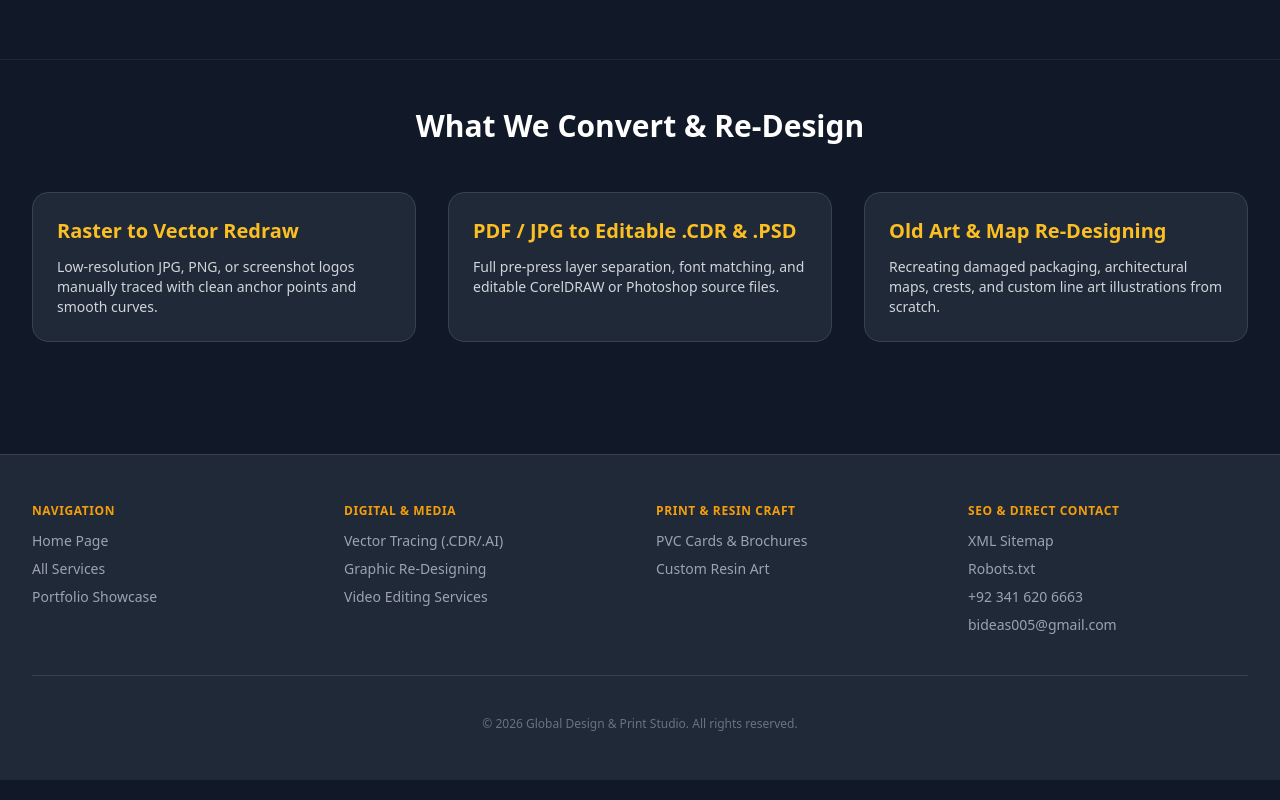
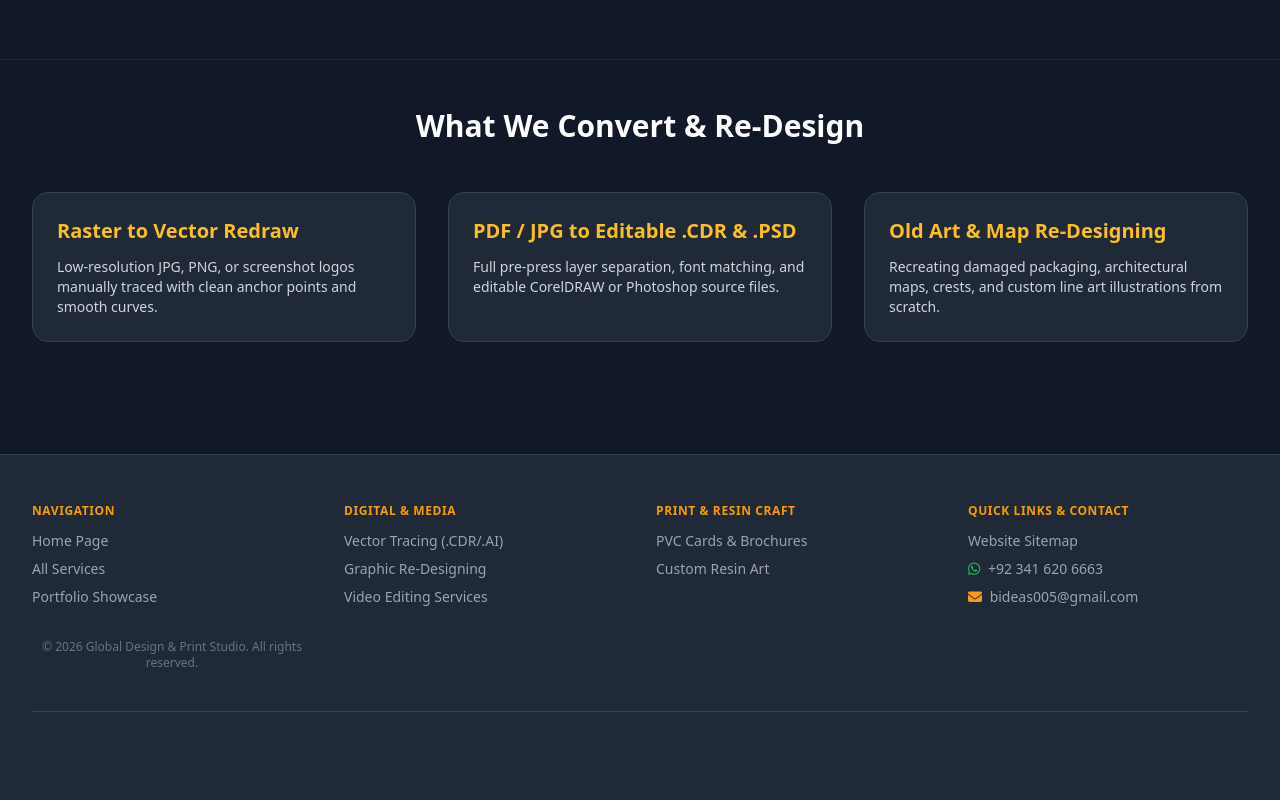
Before and after one commit to bideas005-sys/global-design-studio, a plain HTML site: page vector-tracing.html in a window 1280 px wide. Shown: the part 496-1296 px from the top of the page. Drawn offline with nearby package versions, Linux system fonts and the light colour scheme.

Commit message:
Update vector-tracing.html

```diff
--- a/vector-tracing.html
+++ b/vector-tracing.html
@@ -101,16 +101,15 @@
                         <li><a href="/resin-art.html" class="hover:text-white transition">Custom Resin Art</a></li>
                     </ul>
                 </div>
-                <div>
-                    <h3 class="text-amber-500 font-bold mb-3 uppercase tracking-wider text-xs">SEO & Direct Contact</h3>
-                    <ul class="space-y-2">
-                        <li><a href="/sitemap.xml" class="hover:text-white transition">XML Sitemap</a></li>
-                        <li><a href="/robots.txt" class="hover:text-white transition">Robots.txt</a></li>
-                        <li><a href="https://wa.me/923416206663" target="_blank" rel="noopener noreferrer" class="hover:text-white transition">+92 341 620 6663</a></li>
-                        <li><a href="mailto:bideas005@gmail.com" class="hover:text-white transition">bideas005@gmail.com</a></li>
-                    </ul>
-                </div>
-            </div>
+                <!-- Naya Clean Code -->
+<div>
+    <h3 class="text-amber-500 font-bold mb-3 uppercase tracking-wider text-xs">Quick Links & Contact</h3>
+    <ul class="space-y-2">
+        <li><a href="/sitemap.xml" class="hover:text-white transition">Website Sitemap</a></li>
+        <li><a href="https://wa.me/923416206663" target="_blank" rel="noopener noreferrer" class="hover:text-white transition"><i class="fa-brands fa-whatsapp text-green-500 mr-1"></i> +92 341 620 6663</a></li>
+        <li><a href="mailto:bideas005@gmail.com" class="hover:text-white transition"><i class="fa-solid fa-envelope text-amber-500 mr-1"></i> bideas005@gmail.com</a></li>
+    </ul>
+</div>
             <div class="text-center text-xs text-gray-500">© 2026 Global Design & Print Studio. All rights reserved.</div>
         </div>
     </footer>
```
